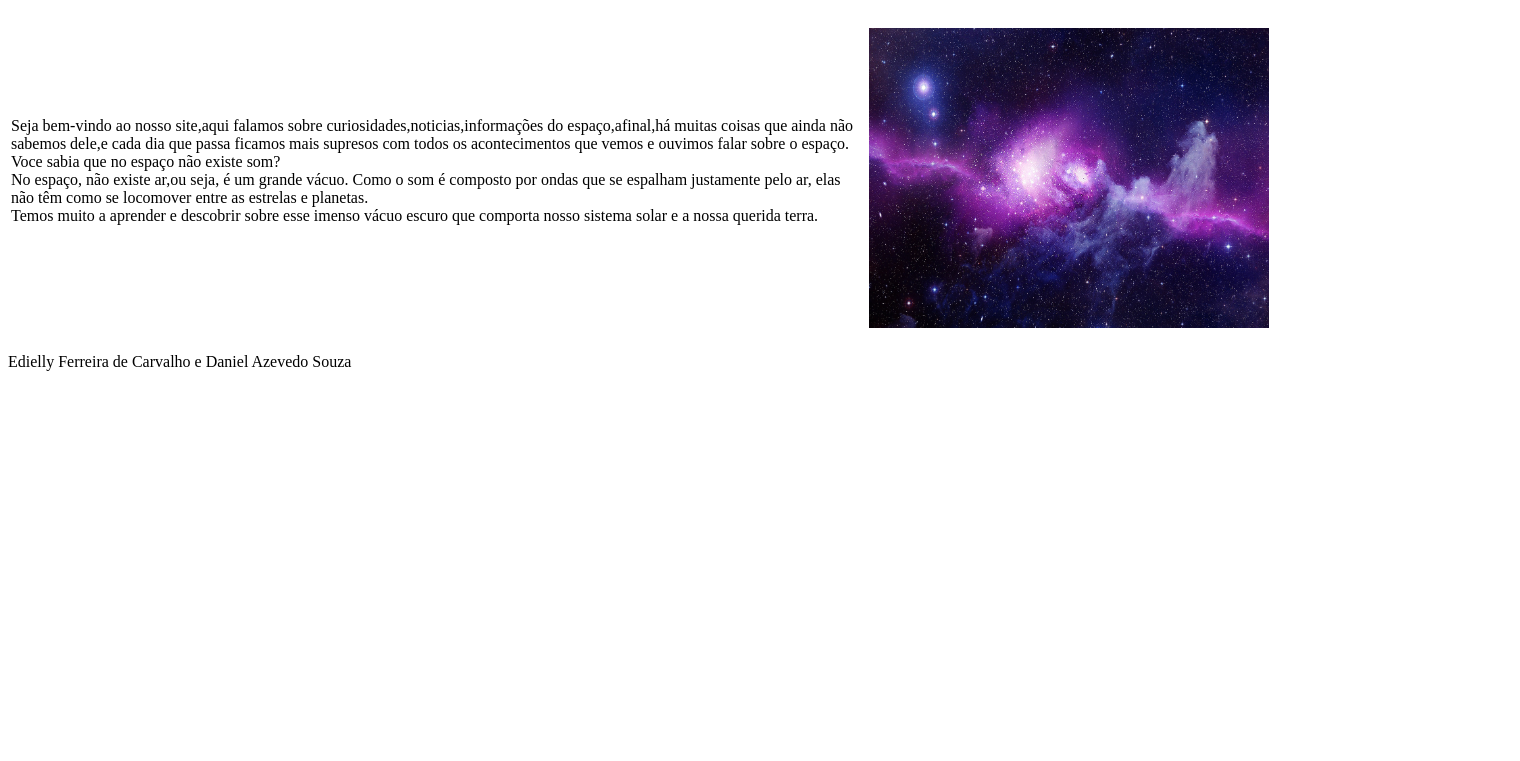
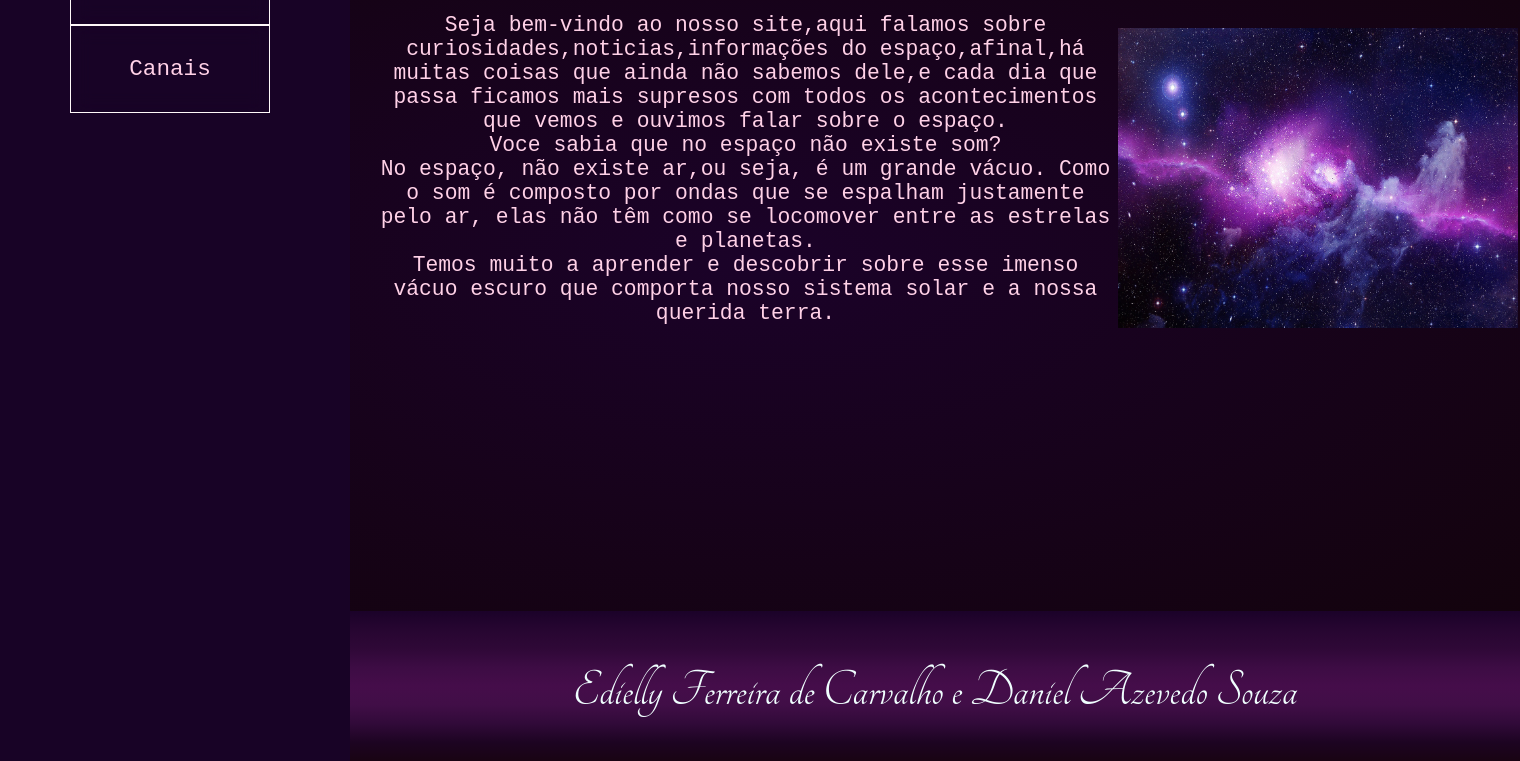
Before and after one commit to projeto230/sitedo4b, a plain HTML site: page index.html in a window 1280 px wide. Shown: the part 239-1000 px from the top of the page, 1520 px wide, since content can reach past the window. Before the commit the page ends 800 px from the top, so only its background shows below. Drawn offline with Linux system fonts and the light colour scheme; the site is published under a folder, as on GitHub Pages, so addresses that start at the root find nothing.

Commit message:
Update index.html

```diff
--- a/index.html
+++ b/index.html
@@ -8,7 +8,7 @@
     <!--Recomendação 3.3 – Oferecer um título descritivo e informativo
 à página-->
     <title>Informações acerca do Universo</title>
-    <link rel="stylesheet" type="text/css" href="/css/estilo.css">
+    <link rel="stylesheet" type="text/css" href="css/estilo.css">
 
     <link rel="stylesheet"
     href="https://fonts.googleapis.com/css?family=Tangerine">
```
